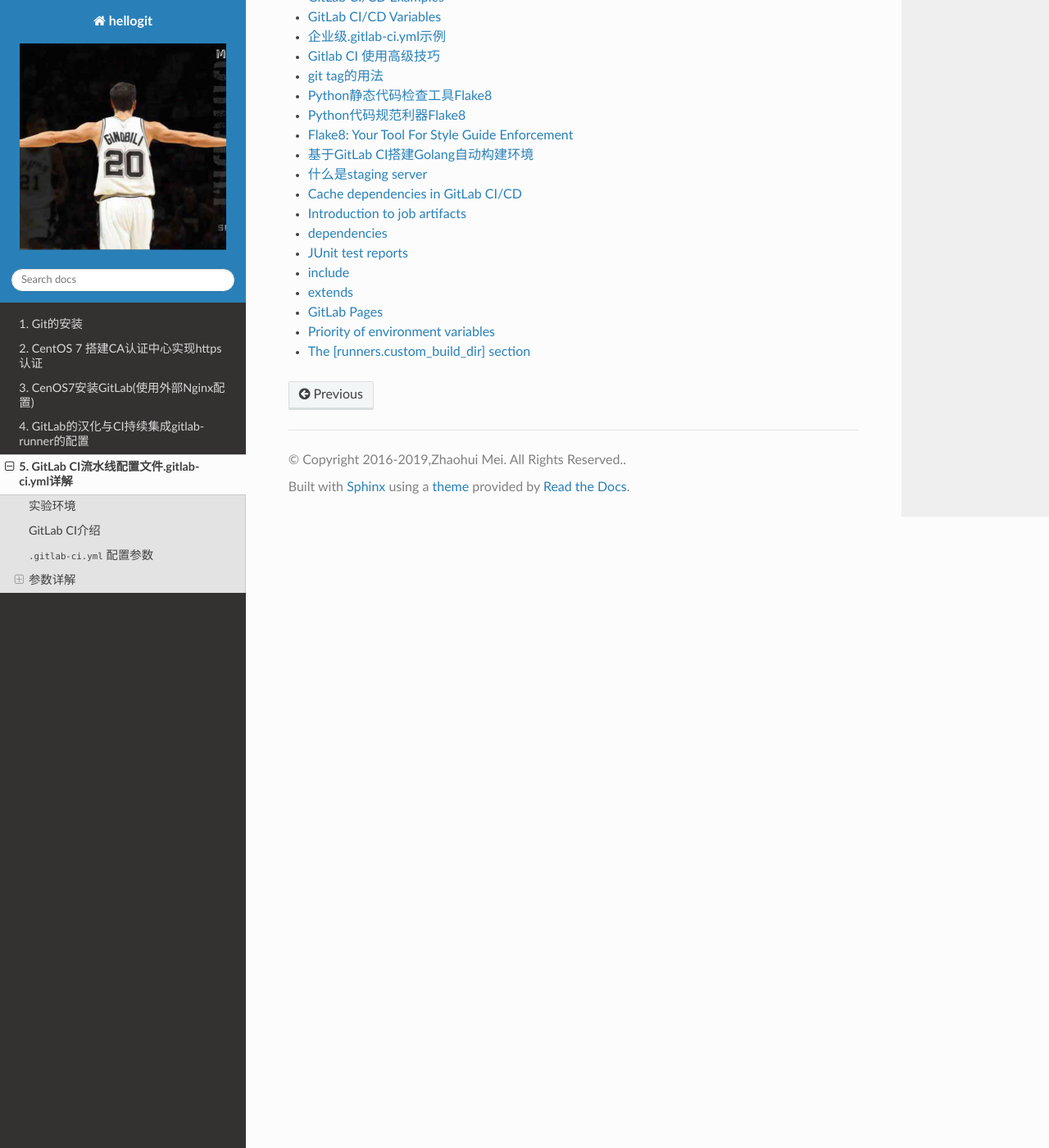
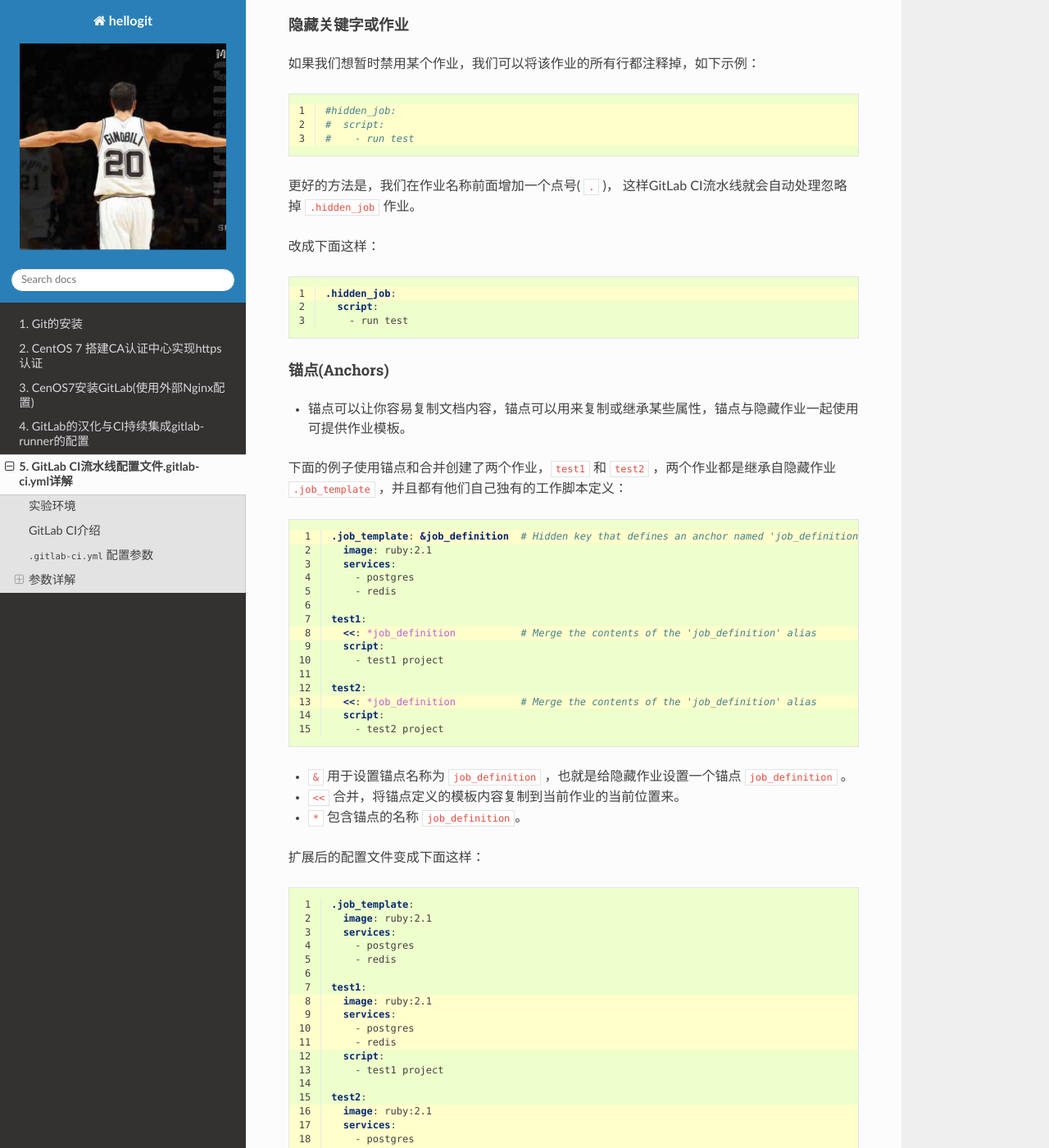
Before and after one commit to meizhaohui/hellogit, a Sphinx documentation site: the page built from source/gitlab_ci_.gitlab-ci.yml_detail.rst, in a window 1280 px wide and 1400 px high, scrolled down 65068 px. Shown: the whole window at 82% size. Built offline with Sphinx 7.4.7 and the Read the Docs theme 2.0.0, drawn with Linux system fonts in a browser that asks for light colours; some of the changed text lies outside the part shown.

Commit message:
update gitlab pipeline Special YAML features

```diff
--- a/source/gitlab_ci_.gitlab-ci.yml_detail.rst
+++ b/source/gitlab_ci_.gitlab-ci.yml_detail.rst
@@ -2588,9 +2588,157 @@ Shallow cloning ``GIT_DEPTH``
 ``GIT_CLONE_PATH`` 变量扩展一次后，变量成了 ``$CI_BUILDS_DIR/go/src/namespace/project`` ，这个时候在路径中有一个变量，而 ``GIT_CLONE_PATH`` 变量不会再次扩展 ``$CI_BUILDS_DIR`` 导致作业运行失败。
 
 
-
-
-
+特殊的YAML功能
+~~~~~~~~~~~~~~~~~~~~~~~~~~~~~~~~~~~~~~~~~~~~~~~~~
+
+可以使用特殊的YAML功能，如锚点( ``＆`` )，别名( ``*`` )和合并( ``<<`` )，这将使您大大降低 ``.gitlab-ci.yml`` 的复杂性。
+
+隐藏关键字或作业
+@@@@@@@@@@@@@@@@@@@@@@@@@@@@@@@@@@@@@@@@@@@@@@@@@
+
+如果我们想暂时禁用某个作业，我们可以将该作业的所有行都注释掉，如下示例：
+
+.. code-block:: yaml
+    :linenos:
+    :emphasize-lines: 1-3
+
+    #hidden_job:
+    #  script:
+    #    - run test
+
+更好的方法是，我们在作业名称前面增加一个点号( ``.`` )， 这样GitLab CI流水线就会自动处理忽略掉 ``.hidden_job`` 作业。
+
+改成下面这样：
+
+.. code-block:: yaml
+    :linenos:
+    :emphasize-lines: 1
+
+    .hidden_job:
+      script:
+        - run test
+
+锚点(Anchors)
+@@@@@@@@@@@@@@@@@@@@@@@@@@@@@@@@@@@@@@@@@@@@@@@@@
+
+- 锚点可以让你容易复制文档内容，锚点可以用来复制或继承某些属性，锚点与隐藏作业一起使用可提供作业模板。
+
+下面的例子使用锚点和合并创建了两个作业，``test1`` 和 ``test2`` ，两个作业都是继承自隐藏作业 ``.job_template`` ，并且都有他们自己独有的工作脚本定义：
+
+.. code-block:: yaml
+    :linenos:
+    :emphasize-lines: 1,8,13
+
+    .job_template: &job_definition  # Hidden key that defines an anchor named 'job_definition'
+      image: ruby:2.1
+      services:
+        - postgres
+        - redis
+
+    test1:
+      <<: *job_definition           # Merge the contents of the 'job_definition' alias
+      script:
+        - test1 project
+
+    test2:
+      <<: *job_definition           # Merge the contents of the 'job_definition' alias
+      script:
+        - test2 project
+
+- ``&`` 用于设置锚点名称为 ``job_definition`` ，也就是给隐藏作业设置一个锚点 ``job_definition`` 。
+- ``<<`` 合并，将锚点定义的模板内容复制到当前作业的当前位置来。
+- ``*`` 包含锚点的名称 ``job_definition``。
+
+扩展后的配置文件变成下面这样：
+
+.. code-block:: yaml
+    :linenos:
+    :emphasize-lines: 8-11,16-19
+
+    .job_template:
+      image: ruby:2.1
+      services:
+        - postgres
+        - redis
+
+    test1:
+      image: ruby:2.1
+      services:
+        - postgres
+        - redis
+      script:
+        - test1 project
+
+    test2:
+      image: ruby:2.1
+      services:
+        - postgres
+        - redis
+      script:
+        - test2 project
+
+
+再看另外一个示例：
+
+.. code-block:: yaml
+    :linenos:
+
+    .job_template: &job_definition
+      script:
+        - test project
+
+    .postgres_services:
+      services: &postgres_definition
+        - postgres
+        - ruby
+
+    .mysql_services:
+      services: &mysql_definition
+        - mysql
+        - ruby
+
+    test:postgres:
+      <<: *job_definition
+      services: *postgres_definition
+
+    test:mysql:
+      <<: *job_definition
+      services: *mysql_definition
+
+扩展后是这样的：
+
+.. code-block:: yaml
+    :linenos:
+
+    .job_template:
+      script:
+        - test project
+
+    .postgres_services:
+      services:
+        - postgres
+        - ruby
+
+    .mysql_services:
+      services:
+        - mysql
+        - ruby
+
+    test:postgres:
+      script:
+        - test project
+      services:
+        - postgres
+        - ruby
+
+    test:mysql:
+      script:
+        - test project
+      services:
+        - mysql
+        - ruby
+
+可以看到隐藏的关键字或者作业可以方便地用作为模板。
 
 
 
```
